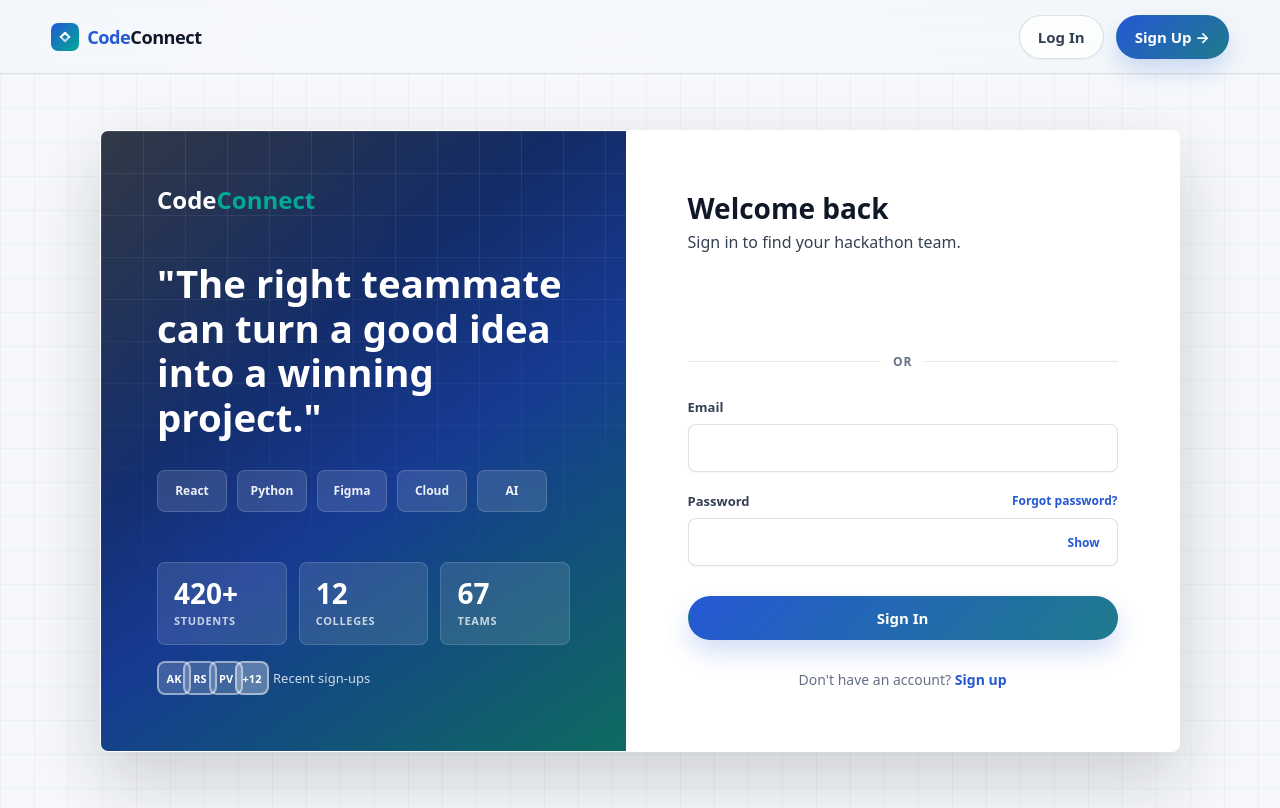
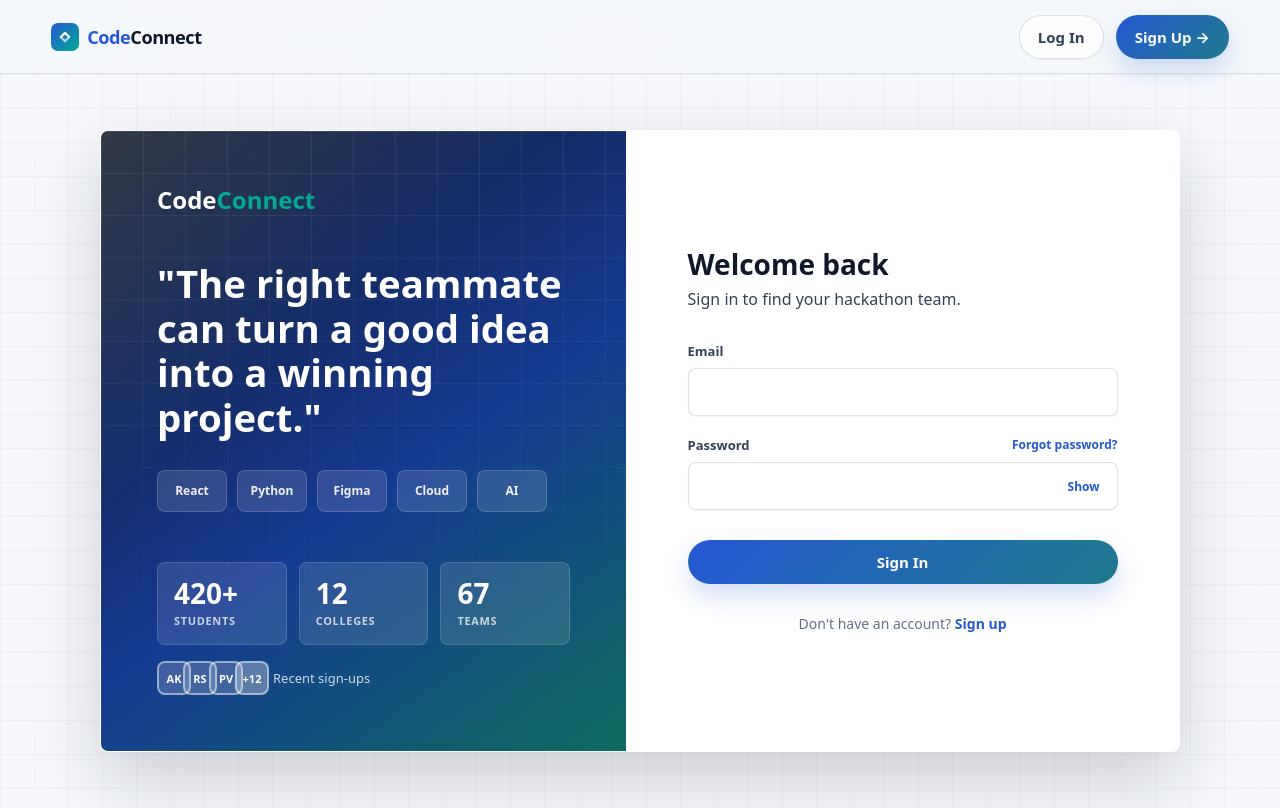
Before and after one commit to darshit2308/CodeConnect-Hackathon-Team-Matchmaker, a React (Vite) app in the folder frontend/: page /login in a window 1280 px wide. Built offline with nearby package versions, Linux system fonts and the light colour scheme.

Commit message:
fix(ui): remove Google login from UI

```diff
--- a/frontend/src/pages/Auth/Login.jsx
+++ b/frontend/src/pages/Auth/Login.jsx
@@ -91,22 +91,6 @@ export default function Login() {
             <h2 style={{fontSize:'28px', marginBottom:'8px'}}>Welcome back</h2>
             <p style={{color:'var(--ink2)', marginBottom:'32px'}}>Sign in to find your hackathon team.</p>
 
-            <div style={{display:'flex', justifyContent:'center', marginBottom: '12px'}}>
-              <GoogleLogin
-                onSuccess={handleGoogleSuccess}
-                onError={() => showToast('Login Failed', 'error')}
-                theme="outline"
-                size="large"
-                shape="rectangular"
-              />
-            </div>
-
-            <div className="auth-divider">
-              <span className="line"></span>
-              <span className="text">or</span>
-              <span className="line"></span>
-            </div>
-
             <form onSubmit={handleLogin}>
               <div className="form-group">
                 <label>Email</label>
--- a/frontend/src/pages/Auth/Signup.jsx
+++ b/frontend/src/pages/Auth/Signup.jsx
@@ -116,20 +116,6 @@ export default function Signup() {
             <h2 style={{ fontSize: '28px', marginBottom: '8px' }}>Join CodeConnect</h2>
             <p style={{ color: 'var(--ink2)', marginBottom: '32px' }}>Create an account to get started.</p>
 
-            <div style={{ display: 'flex', justifyContent: 'center', marginBottom: '12px' }}>
-              <GoogleLogin
-                onSuccess={handleGoogleSuccess}
-                onError={() => showToast('Login Failed', 'error')}
-                theme="outline"
-                size="large"
-                shape="rectangular"
-              />
-            </div>
-
-            <div className="auth-divider">
-              <span className="line"></span><span className="text">or</span><span className="line"></span>
-            </div>
-
             {step === 0 ? (
               <form onSubmit={handleSignupStage1}>
                 <div className="form-row">
```
